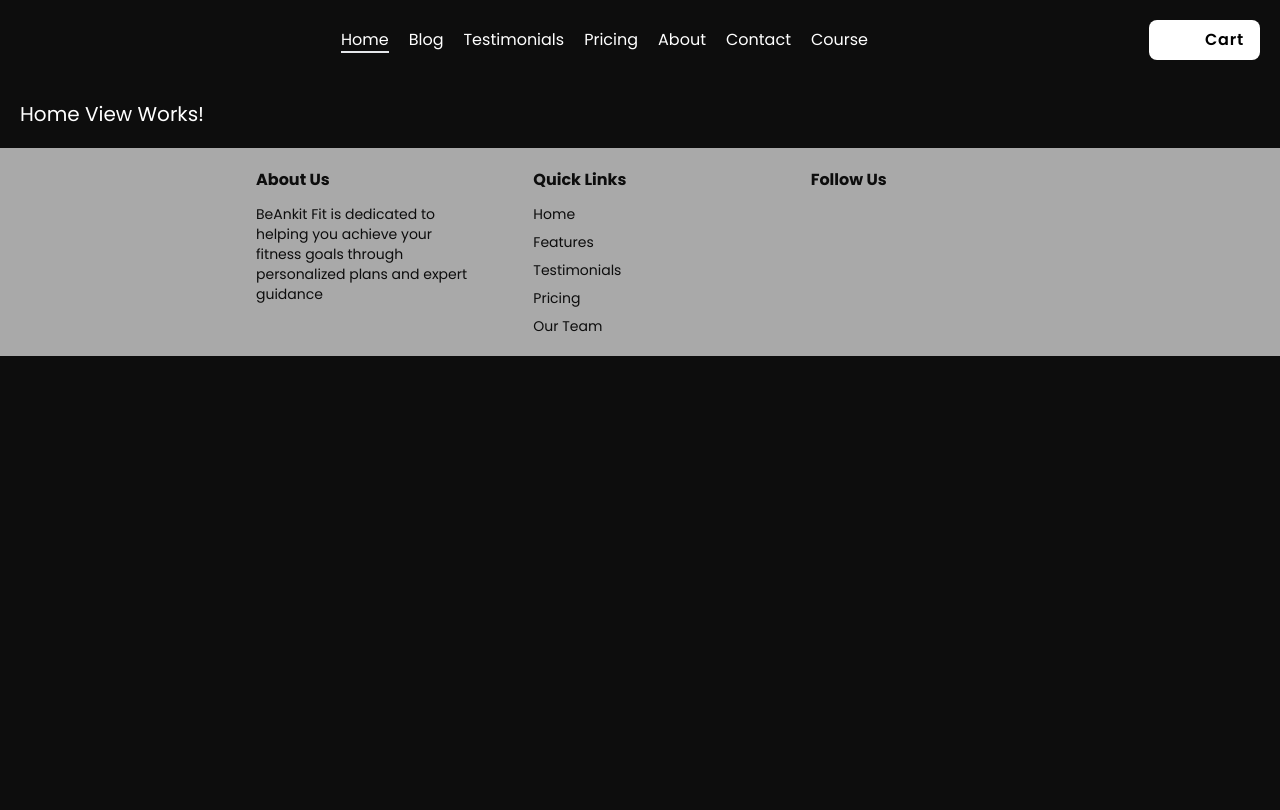
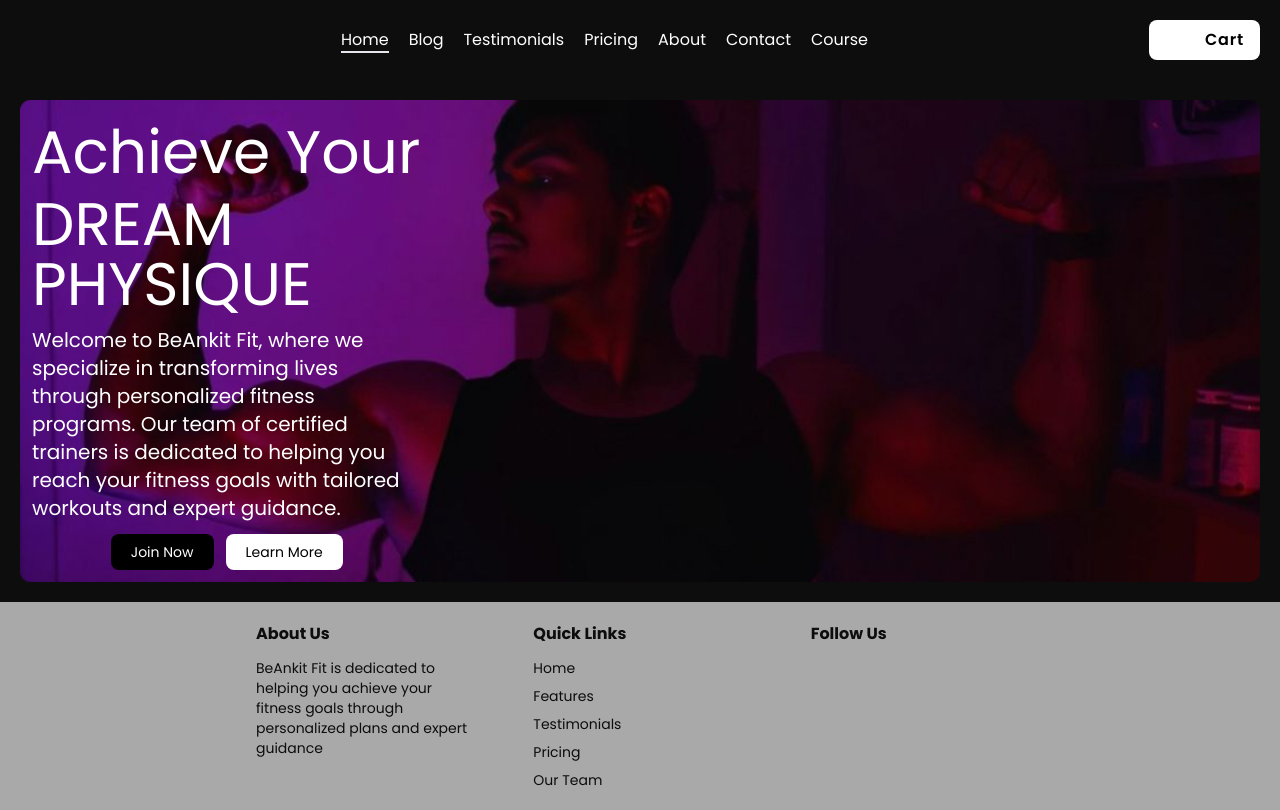
Before and after one commit to HeartwinJ/one-percent-website, a Vue app: page / in a window 1280 px wide. Built offline with nearby package versions, Linux system fonts and the light colour scheme; some icons are missing.

Commit message:
Added Hero Component

```diff
--- /dev/null
+++ b/src/components/HeroComponent.vue
@@ -0,0 +1,28 @@
+<script setup lang="ts">
+import heroBg from "@/assets/images/hero-bg.jpg";
+</script>
+<template>
+  <div class="relative">
+    <img :src="heroBg" class="w-full" />
+    <div class="absolute bottom-0 left-0 p-3 w-1/3 space-y-3">
+      <div class="text-6xl space-y-3">
+        <div>Achieve Your</div>
+        <div class="uppercase">dream physique</div>
+      </div>
+      <div class="text-xl">
+        Welcome to BeAnkit Fit, where we specialize in transforming lives
+        through personalized fitness programs. Our team of certified trainers is
+        dedicated to helping you reach your fitness goals with tailored workouts
+        and expert guidance.
+      </div>
+      <div class="flex items-center justify-center w-full gap-3">
+        <button class="px-5 py-2 text-sm bg-black text-white rounded-lg">
+          Join Now
+        </button>
+        <button class="px-5 py-2 text-sm bg-white text-black rounded-lg">
+          Learn More
+        </button>
+      </div>
+    </div>
+  </div>
+</template>
--- a/src/views/HomeView.vue
+++ b/src/views/HomeView.vue
@@ -1,5 +1,7 @@
-<script setup lang="ts"></script>
+<script setup lang="ts">
+import HeroCompent from "@/components/HeroComponent.vue";
+</script>
 
 <template>
-  <main class="text-xl">Home View Works!</main>
+  <HeroCompent />
 </template>
```
Also changed, not shown: src/assets/images/hero-bg.jpg (added).
